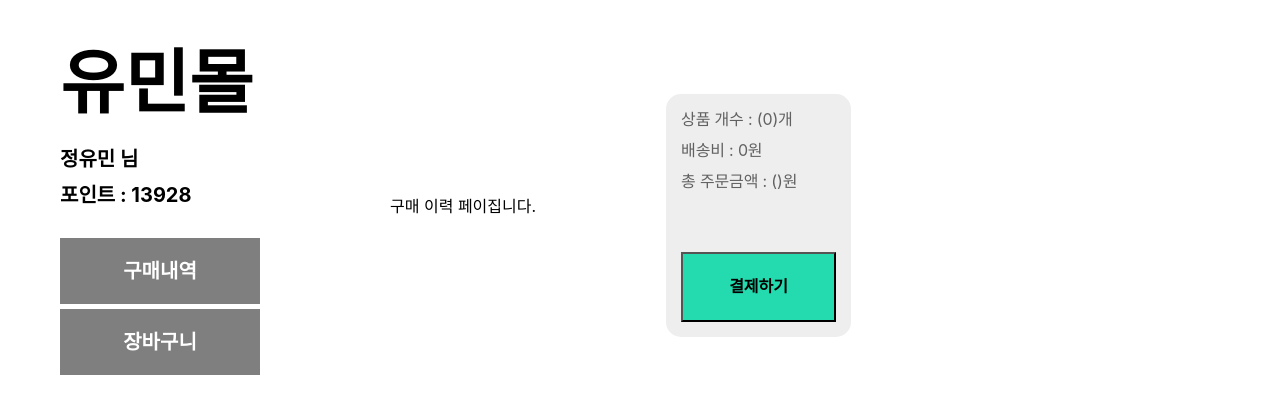
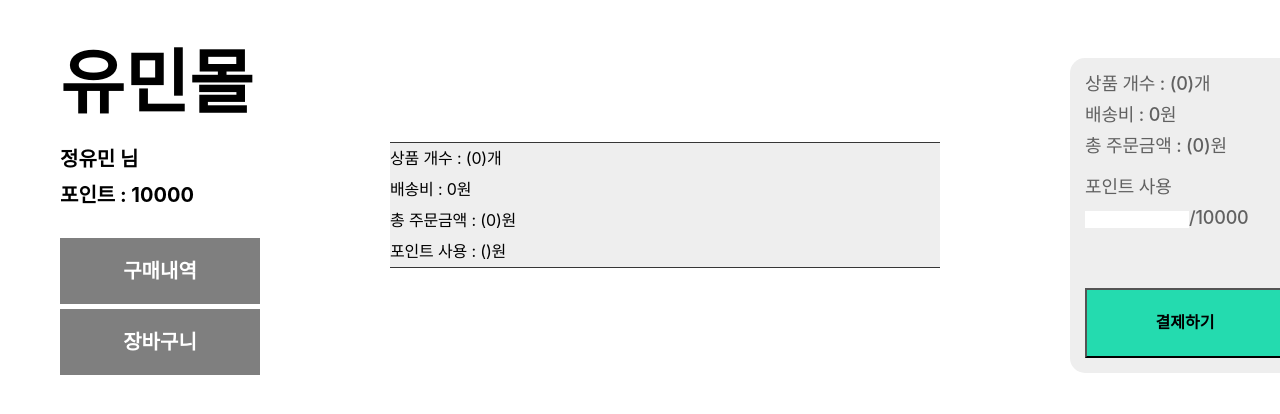
Before and after one commit to yooo-mean/ecommerce, a React (Create React App) app: page /ecommerce/mypage in a window 1280 px wide. Both pictures are taken after a click on the button "구매내역". Shown: the top 414 px of the page. Built offline with nearby package versions, Linux system fonts and the light colour scheme; the HTML template or start-up script is replaced by a standard one.

Commit message:
feat : 구매내역 추가

```diff
--- a/src/components/BucketItem.jsx
+++ b/src/components/BucketItem.jsx
@@ -57,6 +57,6 @@ const ProductName = styled.div`
 `;
 const GrayLine = styled.div`
   height:1px;
-  width:100%;
+  width:550px;
   background: #eeeeee;
 `;
--- a/src/pages/MyPage.jsx
+++ b/src/pages/MyPage.jsx
@@ -10,6 +10,8 @@ const MyPage = () => {
   const [bucketItems, setBucketItems] = useState(); //장바구니 아이템 스테이트
   const navigate = useNavigate(); //페이지 이동을 위한 네비게이트
   const [bucketItemCount, setBucketItemCount] = useState(); // 장바구니 상품의 양 스테이트
+  var sumItem;
+  var point = 10000;
 
   useEffect(()=>  {
     //1. 장바구니 데이터 가져오기
@@ -32,6 +34,17 @@ const MyPage = () => {
     setBucketItemCount(bucketItemCount - 1);
   };
 
+  const onChangePoint = () => {
+
+  }
+
+  sumItem = 0;
+  bucketItems &&
+    bucketItems.map((item) => (
+      sumItem += item.price
+    ))
+  sumItem += (2500 * bucketItemCount);
+
   /*const data = getDoc('board', 'Fy7wjB6oMtQz1rgb6QeB');
   data.then( (object) => {
     name = object.name;
@@ -46,7 +59,7 @@ const MyPage = () => {
           <Logo
           onClick={()=>{navigate(`/`)}}>유민몰</Logo>
           <UserInfo>정유민 님</UserInfo>
-          <UserInfo>포인트 : 13928</UserInfo>
+          <UserInfo>포인트 : {point}</UserInfo>
 
           <CheckSection>
             <CheckRecord
@@ -58,7 +71,14 @@ const MyPage = () => {
 
         <ItemStyled>
           {record === "record" ? (
-            <div>구매 이력 페이집니다.</div>
+            <>
+              <GrayLiner />
+              <BuyHistory>상품 개수 : ({bucketItemCount})개</BuyHistory>
+              <BuyHistory>배송비 : {2500 * bucketItemCount}원</BuyHistory>
+              <BuyHistory>총 주문금액 : ({sumItem})원</BuyHistory>
+              <BuyHistory>포인트 사용 : ()원</BuyHistory>
+              <GrayLiner />
+            </>
           ) : (
             bucketItems &&
               bucketItems.map((item) => (
@@ -76,7 +96,10 @@ const MyPage = () => {
         <PriceSortStyled>
           <PriceStyled>상품 개수 : ({bucketItemCount})개</PriceStyled>
           <PriceStyled>배송비 : {2500 * bucketItemCount}원</PriceStyled>
-          <PriceStyled>총 주문금액 : ()원</PriceStyled>
+          <PriceStyled>총 주문금액 : ({sumItem})원</PriceStyled>
+          <PriceStyled></PriceStyled>
+          <PriceStyled>포인트 사용</PriceStyled>
+          <PriceStyled><Input />/{point}</PriceStyled>
           <PayButton>결제하기</PayButton>
         </PriceSortStyled>
       </WidthStyled>
@@ -84,13 +107,37 @@ const MyPage = () => {
   );
 };
 
+const Input = styled.input`
+  border: none;
+  width: 100px;
+`;
+const GrayLiner = styled.div`
+  height:1px;
+  width:550px;
+  background: #363636;
+`;
+const BuyHistory = styled.div`
+  background-color: #eeeeee;
+  font-weight: 400;
+  font-size: 16px;
+  line-height: 21px;
+  /* identical to box height, or 131% */
+
+  letter-spacing: -0.01em;
+
+  /* Gray_02 */
+
+  color: #000000;
+  padding-top: 5px;
+  padding-bottom: 5px;
+`;
 const CheckSection = styled.div`
   display: flex;
   flex-direction: column;
   margin-top: 30px;
 `
 const PayButton = styled.button`
-  width: 155px;
+  width: 200px;
   height: 70px;
   //position: absolute;
   left: 0%;
@@ -116,8 +163,8 @@ const PriceSortStyled = styled.div`
   margin-top: 50px;
 `;
 const PriceStyled = styled.div`
-font-weight: 400;
-font-size: 16px;
+font-weight: 500;
+font-size: 18px;
 line-height: 21px;
 /* identical to box height, or 131% */
 
```
